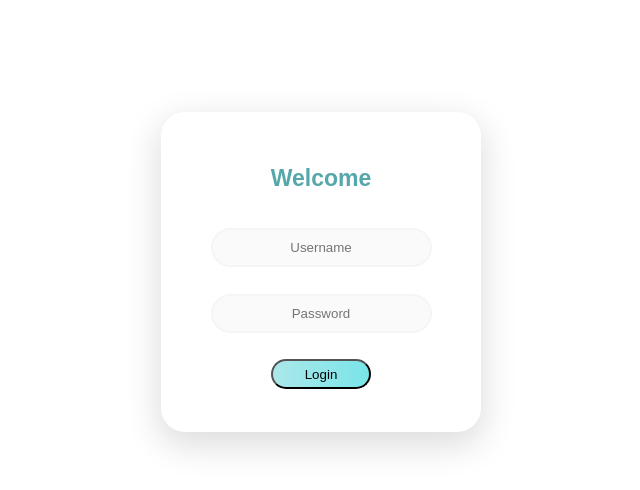
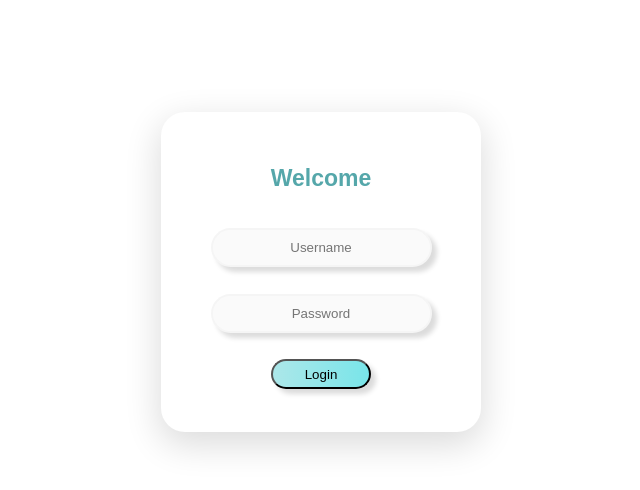
Before and after one commit to milkcrow/Javier-Cebrian-login-ui-with-flexbox, a plain HTML site: page index.html in a window 1280 px wide. Shown: the whole page, without its empty margins (319-959 px from the left). Drawn offline with Linux system fonts and the light colour scheme.

Commit message:
added shadow

```diff
--- a/styles.css
+++ b/styles.css
@@ -40,6 +40,7 @@ qbody {
     border: 2px solid rgba(0, 0, 0, 0.02);
     background: rgba(136, 126, 126, 0.04);
     padding: 10px 20px;
+    box-shadow: 5px 5px 5px rgba(0, 0, 0, 0.14);
 }
 #password {
     margin: 1em;
@@ -55,6 +56,7 @@ qbody {
     border: 2px solid rgba(0, 0, 0, 0.02);
     background: rgba(136, 126, 126, 0.04);
     padding: 10px 20px;
+    box-shadow: 5px 5px 5px rgba(0, 0, 0, 0.14);
 }
 #button {
     cursor:pointer;
@@ -64,7 +66,10 @@ qbody {
     align-self: center;
     border-radius: 100px;
     background: linear-gradient(to right, #ace7e9, #79e5e9);
-    outline : none}
-#button:hover{
-    background:transparent;
+    outline : none;
+    box-shadow: 5px 5px 5px rgba(0, 0, 0, 0.14);
 }
+
+#button:hover {
+    background: transparent;
+}
```
